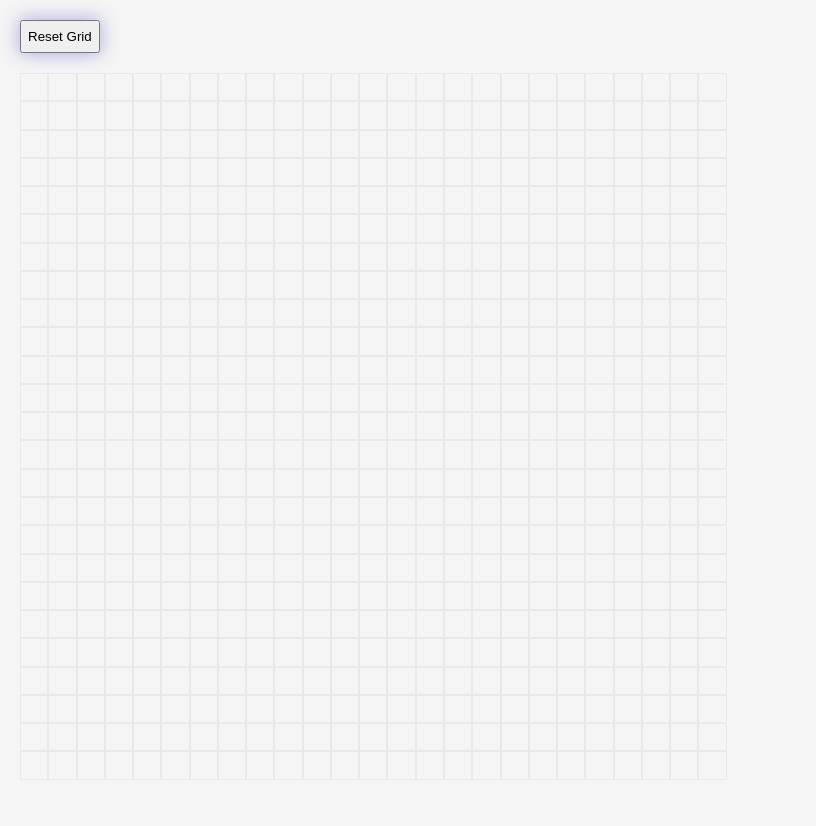
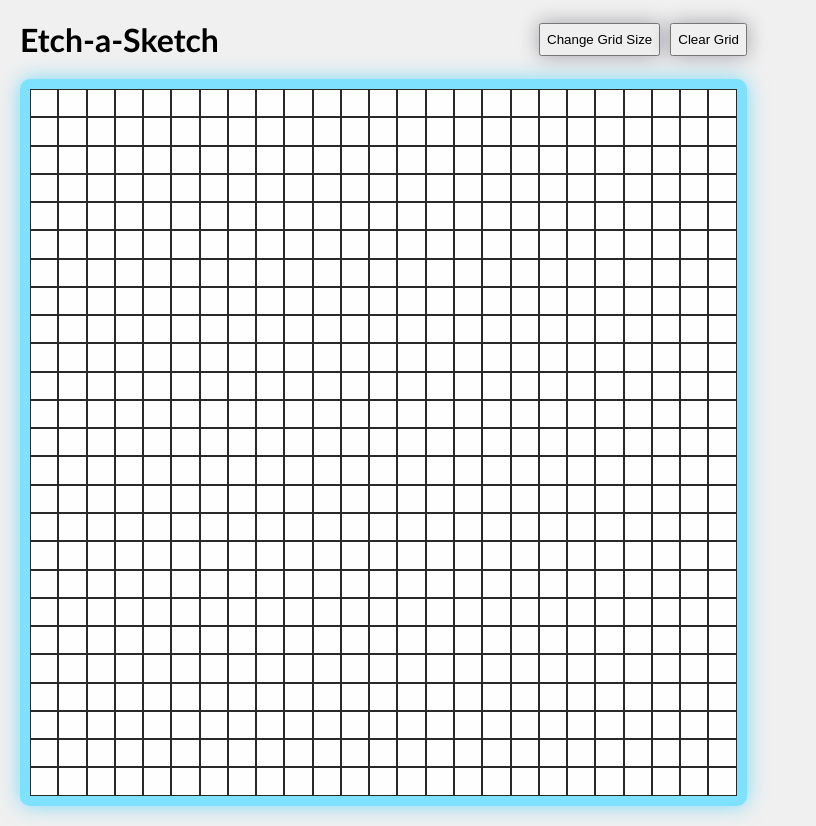
Before and after one commit to ravanbak/etch-a-sketch, a plain HTML site: page index.html in a window 1280 px wide. Shown: the whole page, without its empty margins (0-816 px from the left). Before the commit the page ends 800 px from the top, so only its background shows below. Drawn offline with Linux system fonts and the light colour scheme.

Commit message:
Add button to clear the grid

```diff
--- a/index.html
+++ b/index.html
@@ -9,6 +9,9 @@
     <title>Etch-a-Sketch</title>
 </head>
 <body>
+    <div id="header">
+
+    </div>
     <div id="gridcontainer">
 
     </div>
--- a/script.js
+++ b/script.js
@@ -1,25 +1,52 @@
 const GRID_SIZE_DEFAULT = 25;
 const BUTTON_HEIGHT_PX = 33;
+const MARGIN_PX = 20;
+const GRID_BORDER_PX = 10;
 
 let gridWidthPx = 960;
 let gridSize = GRID_SIZE_DEFAULT;
 
+const header = document.querySelector('#header');
 const container = document.querySelector('#gridcontainer');
 
-addButton();
-createGrid(gridSize);
+init();
 
-window.onresize = resizeGrid;
+function init() {
+    container.style.margin = MARGIN_PX + 'px';
+    container.style.border = 'rgb(0, 200, 255, 0.5) ' + GRID_BORDER_PX + 'px solid';
+    container.style.borderRadius = '10px';
+    container.style.boxShadow = '0px 0px 20px rgba(0, 200, 255, 0.5)';
+    header.style.margin = MARGIN_PX + 'px';
 
-function addButton() {
+    addHeaderElements();
+    createGrid(gridSize);
+
+    window.onresize = resizeGrid;
+
+    resizeGrid();
+}
+
+function addHeaderElements() {
+    let h = document.createElement('h1');
+    h.textContent = 'Etch-a-Sketch'
+    h.style.margin = 0;
+    header.appendChild(h);
+
     let b = document.createElement('button');
-    b.textContent = 'Reset Grid';
-    b.style.margin = '20px';
-    b.style.marginBottom = '0';
+    b.textContent = 'Change Grid Size';
+    b.style.marginLeft = 'auto';
     b.style.height = '33px';
-    b.style.boxShadow = '0px 0px 20px rgba(0, 0, 180, 0.33)';
-    b.addEventListener('click', resetGrid);
-    document.body.insertBefore(b, container);
+    b.style.boxShadow = '0px 0px 20px rgba(0, 0, 30, 0.33)';
+    b.addEventListener('click', changeGridSize);
+    header.appendChild(b);
+
+    b = document.createElement('button');
+    b.textContent = 'Clear Grid';
+    b.style.marginLeft = '10px';
+    b.style.height = '33px';
+    b.style.boxShadow = '0px 0px 20px rgba(0, 0, 30, 0.33)';
+    b.addEventListener('click', clearGrid);
+    header.appendChild(b);
 }
 
 function getCellSizePx() {
@@ -27,18 +54,18 @@ function getCellSizePx() {
 }
 
 function getGridSizePx() {
-    return Math.min(window.innerWidth - 20, window.innerHeight - BUTTON_HEIGHT_PX - 60);
+    return Math.min(window.innerWidth - MARGIN_PX * 2 - 20, window.innerHeight - BUTTON_HEIGHT_PX - 60);
 }
 
-function createGrid(gridSize) {
+function createGrid(size) {
 
     gridWidthPx = getGridSizePx();
     container.style.width = gridWidthPx + 'px';
 
     let cellSize = getCellSizePx();
 
-    for (let i = 0; i < gridSize; i++) {
-        for (let j = 0; j < gridSize; j++) {
+    for (let i = 0; i < size; i++) {
+        for (let j = 0; j < size; j++) {
             let div = document.createElement('div');
             div.style.width = cellSize + 'px';
             div.style.height = cellSize + 'px';
@@ -58,6 +85,7 @@ function resizeGrid() {
 
     gridWidthPx = getGridSizePx();
     container.style.width = gridWidthPx + 'px';
+    header.style.width = gridWidthPx + GRID_BORDER_PX * 2 + 'px';
 
     let cellSize = getCellSizePx();
 
@@ -70,14 +98,20 @@ function resizeGrid() {
 }
 
 function updateCell(e) {
-    e.preventDefault();
+
+    //e.preventDefault();
+
+    if (e.ctrlKey) return;
 
     let div = e.target;
-
     let color = div.style.backgroundColor;
     let [r, g, b, a] = color.replace(/[^\d,.]/g, '').split(',');
 
-    a = Math.min(255, parseFloat(a) + 1/9);// 0.1111111111);
+    if (!a) a = 1;
+
+    const alphaOffset = (e.shiftKey ? -1/9 : 1/9);
+
+    a = Math.max(0, Math.min(1, parseFloat(a) + alphaOffset));
     //div.style.backgroundColor = `rgb(${r}, ${g}, ${b}, ${a})`;
     div.style.backgroundColor = `rgb(16, 0, 64, ${a})`;
 
@@ -92,14 +126,19 @@ function updateCell(e) {
         div.style.backgroundColor = 'orangered';
     }
     */
+
 }
 
-function resetGrid() {
-    gridSize = parseInt(prompt('Please enter the number of cells per side (max 100):', gridSize));
-    gridSize = Math.min(gridSize, 100);
-
+function clearGrid() {
     while (container.firstChild) {
         container.removeChild(container.firstChild);
     }
     createGrid(gridSize);
 }
+
+function changeGridSize() {
+    gridSize = parseInt(prompt('Please enter the number of cells per side (max 100):', gridSize));
+    gridSize = Math.min(gridSize, 100);
+
+    clearGrid();
+}
--- a/style.css
+++ b/style.css
@@ -1,19 +1,26 @@
 body {
+    font-family: 'Trebuchet MS', 'Lucida Sans Unicode', 'Lucida Grande', 'Lucida Sans', Arial, sans-serif;
     margin: 0;
-    background: whitesmoke;
+    background: rgb(240, 240, 240);
+}
+
+#header {
+    display: flex;
+    justify-content: space-between;
+    align-items: center;
 }
 
 #gridcontainer {
     display: flex;
     flex-wrap: wrap;
-    margin: 20px;
     padding: 0;
+    background: rgb(254, 254, 255);
 }
 
 .cell {
     margin: 0;
     box-sizing: border-box;
-    border: 1px solid rgba(41, 41, 41, 0.06);
+    border: 1px solid rgba(41, 41, 41, 1.06);
 }
 
 /*
```
